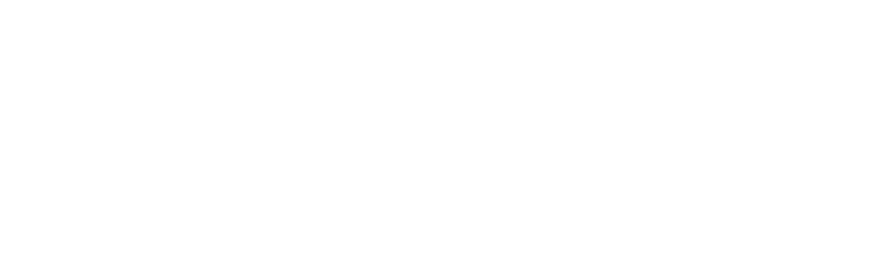
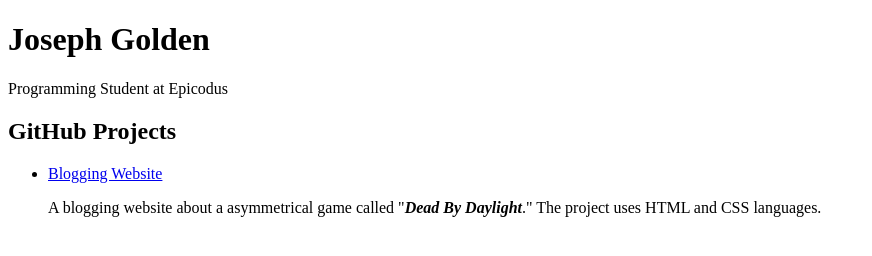
Before and after one commit to JEGIII/portfolio-landing-project, a plain HTML site: page index.html in a window 1280 px wide. Shown: the whole page, without its empty margins (0-872 px from the left). Drawn offline with Linux system fonts and the light colour scheme.

Commit message:
It will add headers and an initial unordered list.

```diff
--- a/index.html
+++ b/index.html
@@ -3,4 +3,14 @@
   <head>
     <title>Joseph Golden | Portfolio Landing</title>
   </head>
+  <body>
+    <h1>Joseph Golden</h1>
+    <p>Programming Student at Epicodus</p>
+
+    <h2>GitHub Projects</h2>
+    <ul>
+      <li><a href="https://github.com/JEGIII/blogging-website-project">Blogging Website</a></li>
+      <p>A blogging website about a asymmetrical game called "<strong><em>Dead By Daylight</em></strong>." The project uses HTML and CSS languages.</p>
+    </ul>
+  </body>
 </html>
```
